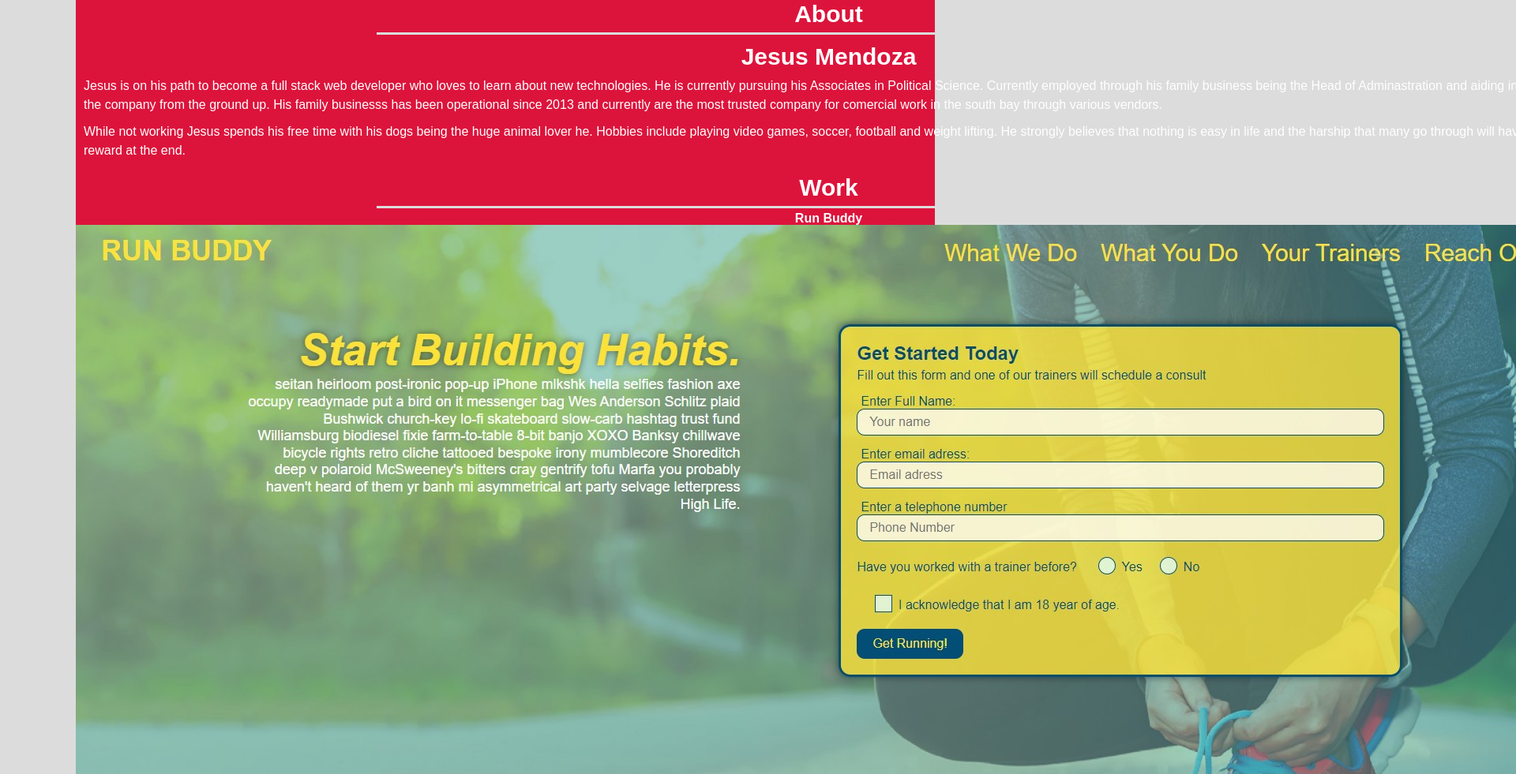
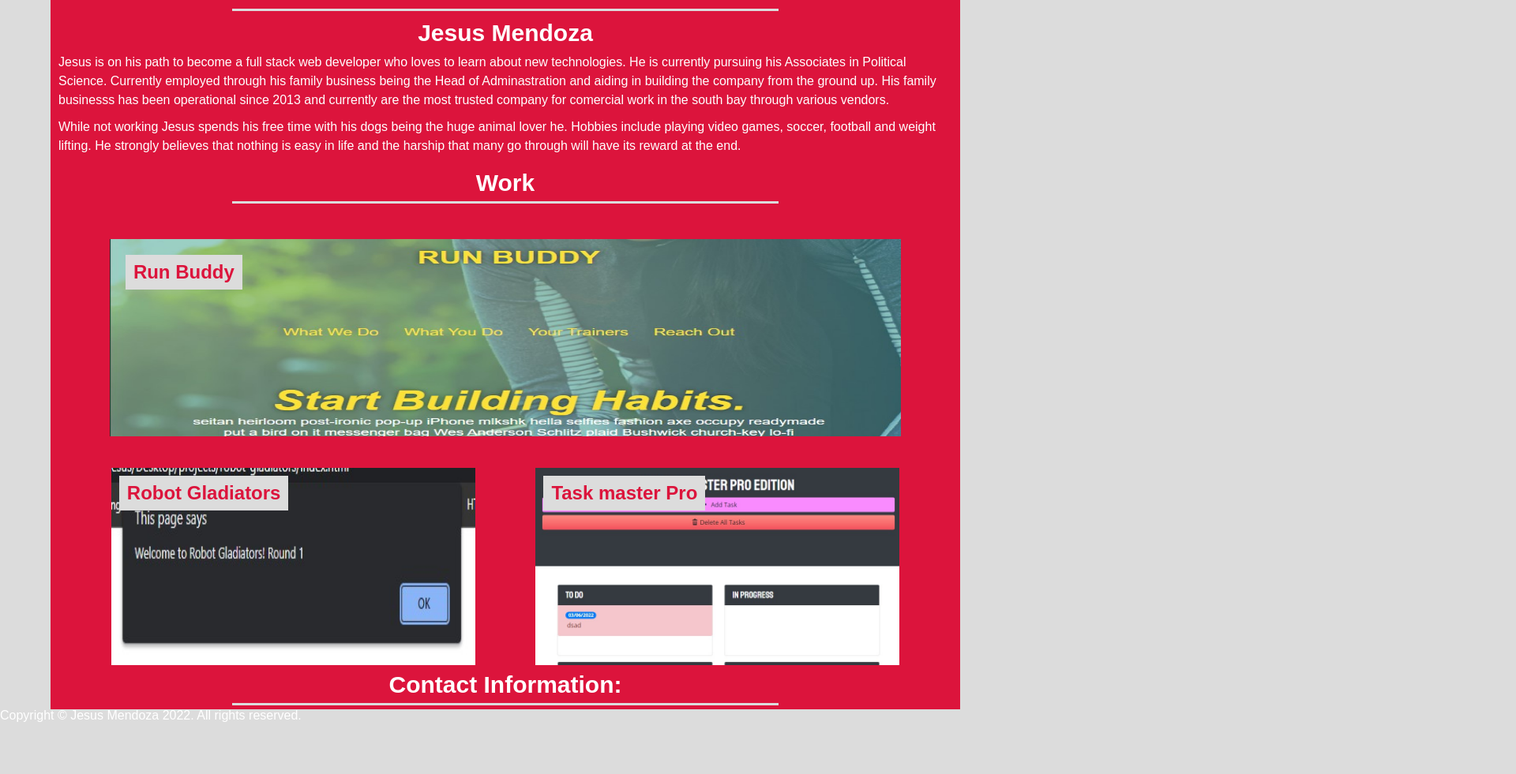
Before and after one commit to jesus1881/simple-portfolio, a plain HTML site: page index.html in a window 1280 px wide. Shown: the part 598-1579 px from the top of the page at 79% size, 1920 px wide, since content can reach past the window. After the commit the page ends 1513 px from the top, so only its background shows below. Drawn offline with Linux system fonts and the light colour scheme.

Commit message:
project list displayed

```diff
--- a/assets/css/style.css
+++ b/assets/css/style.css
@@ -34,17 +34,29 @@ header {
 }
 
 .page-container {
-    width: 85%;
+    width: 90%;
     margin: auto;
     display: flex;
     background-color: #dc143c;
     margin-top: 4%;
 }
 
+.section-about {
+    display: flex;
+    justify-content: center;
+    flex-wrap: wrap;
+}
+
+.container-work-li {
+    display: flex;
+    justify-content: center;
+    flex-wrap: wrap;
+}
+
+
 .main-container {
     text-align: center;
 }
-
 
 .image-container {
     padding-top: 4%;
@@ -58,8 +70,8 @@ header {
 }
 
 .about-header,
-.work-header {
-    display: inline-block;
+.work-header,
+.contact-header {
     font-size: 30px;
     margin: 10px 0px 5px 0px;
     border-bottom: #dcdcdc solid 3px;
@@ -67,10 +79,20 @@ header {
     padding-bottom: 8px;
 }
 
+.work-header,
+.contact-header {
+    display: inline-block;
+}
+
 .section-content h2 {
     font-size: 30px;
     margin-bottom: 10px;
     padding-top: 8px;
+}
+
+.about-divider {
+    border: #dcdcdc solid 1px;
+    width: 40%;
 }
 
 .section-content p {
@@ -80,9 +102,52 @@ header {
     font-size: 16px;
 }
 
-.about-divider {
-    border: #dcdcdc solid 1px;
+.work-content {}
+
+.project-li {
+    display: flex;
+    justify-content: space-evenly;
+    flex-wrap: wrap;
+}
+
+.run-buddy {
+    background-image: url(../images/run-buddy-img.jpg);
+    height: 250px;
+    width: 87%;
+    padding: 20px;
+    margin: 40px auto;
+    background-size: 100% 100%;
+}
+
+.run-buddy h3 {
+    float: left;
+    font-size: 24px;
+    background-color: #dcdcdc;
+    padding: 10px 10px;
+    color: #dc143c;
+}
+
+.robot-glad {
+    background-image: url(../images/robot-gladd-img.jpg);
+    float: left;
+    height: 250px;
+    background-size: 100% 100%;
     width: 40%;
 }
 
-.run-buddy {}
+.robot-glad h3,
+.task-master h3 {
+    float: left;
+    font-size: 24px;
+    background-color: #dcdcdc;
+    padding: 10px 10px;
+    color: #dc143c;
+    margin: 10px 10px;
+}
+
+.task-master {
+    background-image: url(../images/task-master-pro-img.jpg);
+    height: 250px;
+    background-size: 100% 100%;
+    width: 40%;
+}
--- a/index.html
+++ b/index.html
@@ -21,30 +21,44 @@
     </header>
     <main class="page-container">
         <div class="main-container">
+            <div class="image-container">
+                <img class="porfolio-img" src="./assets/images/porfolio.jpg" alt="Porfolio picture"
+                style="width:400px;height:400px">
+            </div>
             <section class="section-about">
-                <div class="image-container">
-                    <img class="porfolio-img" src="./assets/images/porfolio.jpeg" alt="Porfolio picture"
-                    style="width:400px;height:400px">
-                </div>
-                <h1 class="about-header">About</h1>
+                <h1 id="about" class="about-header">About</h1>
                 <div class="section-content">
                     <h2>Jesus Mendoza</h2>
                     <p>Jesus is on his path to become a full stack web developer who loves to learn about new technologies. He is currently pursuing his Associates in Political Science. Currently employed through his family business being the Head of Adminastration and aiding in building the company from the ground up. His family businesss has been operational since 2013 and currently are the most trusted company for comercial work in the south bay through various vendors.</p>
                     <p>While not working Jesus spends his free time with his dogs being the huge animal lover he. Hobbies include playing video games, soccer, football and weight lifting. He strongly believes that nothing is easy in life and the harship that many go through will have its reward at the end.</p>
                 </div>
             </section>
-            <section>
-                <h2 class="work-header">Work</h2>
-                <div class="work-content">
+
+            <section class="work-content">
+                <h1 id="work" class="work-header">Work</h1>
+                <div class="project-li">
+                    <!--run buddy projec-->
                     <div class="run-buddy">
-                        <h3>Run Buddy</h3>
-                        <img src="/assets/images/run-buddy-porfolio.jpeg" alt="run-buddy">
+                        <a href="https://github.com/jesus1881/run-budyy"><h3>Run Buddy</h3></a>
+                    </div>
+                        <!-- robot gladiators project -->
+                    <div class="robot-glad">
+                        <a href="https://github.com/jesus1881/robot-gladiators"><h3>Robot Gladiators</h3></a>
+                    </div>
+
+                    <!-- task master pro project-->
+                    <div class="task-master">
+                        <a href="https://github.com/jesus1881/taskmaster-pro"><h3>Task master Pro</h3></a>
                     </div>
                 </div>
             </section>
-        </div>s
+
+            <section class="contact-info">
+                <h1 id="contact" class="contact-header"> Contact Information:</h1>
+            </section>
+        </div>
+
     </main>
-
 
     <footer>Copyright © Jesus Mendoza 2022. All rights reserved.</footer>
 </body>
```
Also changed, not shown: assets/images/porfolio.jpg (renamed from assets/images/porfolio.jpeg), assets/images/robot-gladd-img.jpg (added), assets/images/run-buddy-img.jpg (added), assets/images/run-buddy-porfolio.jpeg (deleted), assets/images/task-master-pro-img.jpg (added).
